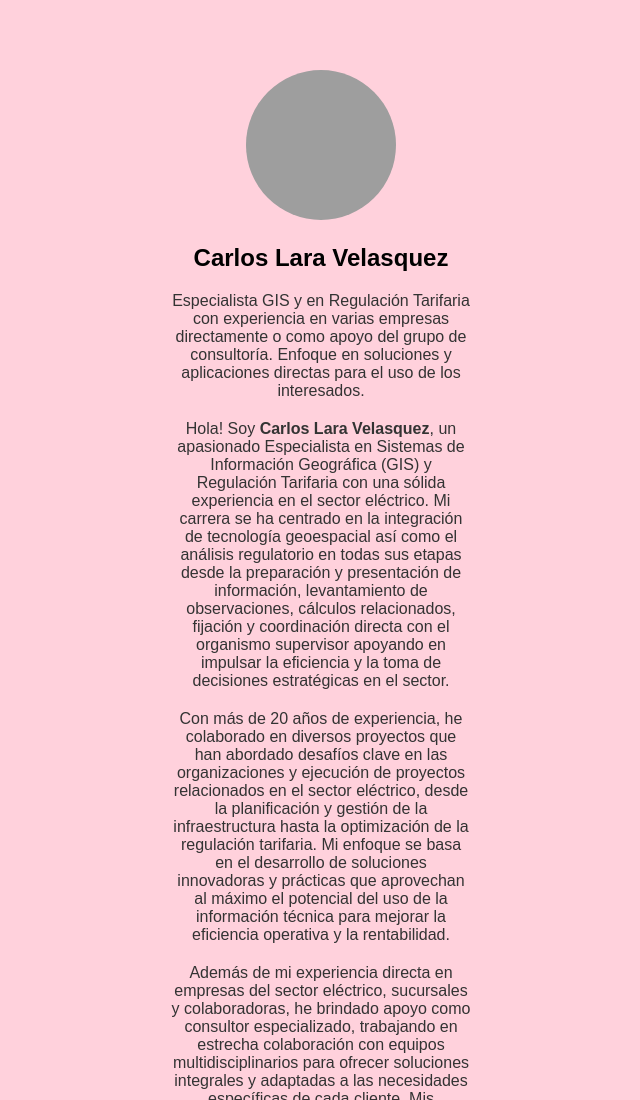
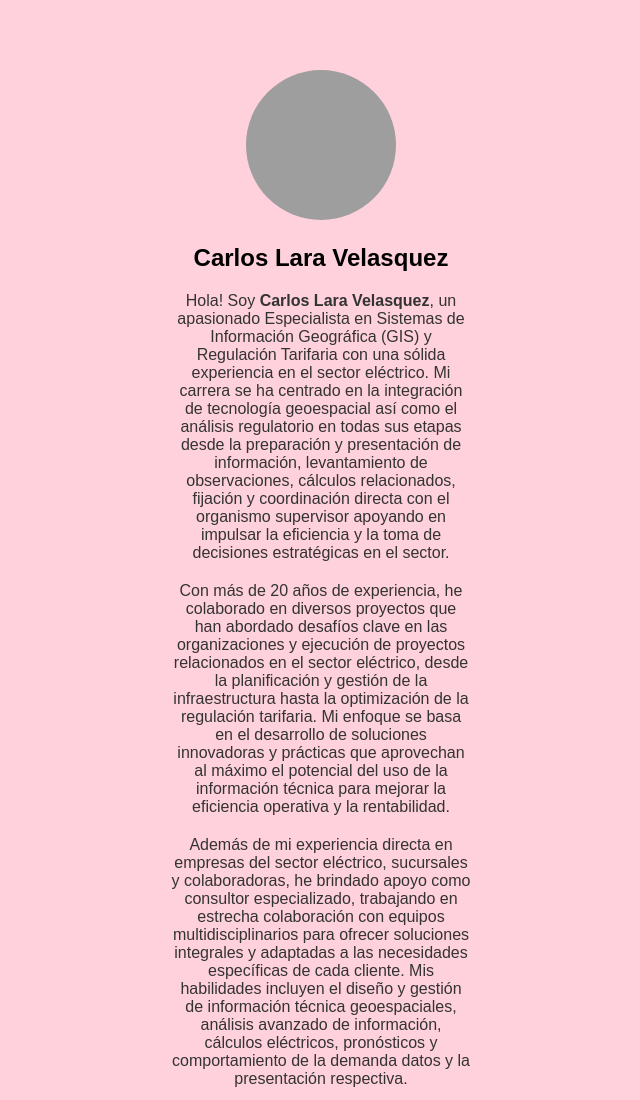
Before and after one commit to cjlarav/carloslara, a plain HTML site: page index.html in a window 1280 px wide. Shown: the top 1100 px of the page, without its empty margins (319-959 px from the left). Drawn offline with Linux system fonts and the light colour scheme; grey boxes are pictures that could not be loaded.

Commit message:
Update index.html

```diff
--- a/index.html
+++ b/index.html
@@ -9,7 +9,6 @@
   <section id="inicio">
     <img src="https://th.bing.com/th/id/R.cd3c74769ce464762452fc86086967b8?rik=2FP9smUHbX0gQQ&riu=http%3a%2f%2f4.bp.blogspot.com%2f-Nm9Ru0gJSiM%2fUNtO-PDUqQI%2fAAAAAAAADoA%2fv9P9Zng7ft8%2fs1600%2fWallpaper_Snoopy_19.png&ehk=vYdm4eaIADxsRgwFd1nsajtJbYHj0RSxbPGNt39RFss%3d&risl=&pid=ImgRaw&r=0" alt="Imagen de cabecera">
     <h1>Carlos Lara Velasquez</h1>
-    <p>Especialista GIS y en Regulación Tarifaria con experiencia en varias empresas directamente o como apoyo del grupo de consultoría. Enfoque en soluciones y aplicaciones directas para el uso de los interesados.</p>
     <p>Hola! Soy <b>Carlos Lara Velasquez</b>, un apasionado Especialista en Sistemas de Información Geográfica (GIS) y Regulación Tarifaria con una sólida experiencia en el sector eléctrico. Mi carrera se ha centrado en la integración de tecnología geoespacial así como el análisis regulatorio en todas sus etapas desde la preparación y presentación de información, levantamiento de observaciones, cálculos relacionados, fijación y coordinación directa con el organismo supervisor apoyando en impulsar la eficiencia y la toma de decisiones estratégicas en el sector.</p>
     <p>Con más de 20 años de experiencia, he colaborado en diversos proyectos que han abordado desafíos clave en las organizaciones y ejecución de proyectos relacionados en el sector eléctrico, desde la planificación y gestión de la infraestructura hasta la optimización de la regulación tarifaria. Mi enfoque se basa en el desarrollo de soluciones innovadoras y prácticas que aprovechan al máximo el potencial del uso de la información técnica para mejorar la eficiencia operativa y la rentabilidad.</p>
     <p>Además de mi experiencia directa en empresas del sector eléctrico, sucursales y colaboradoras, he brindado apoyo como consultor especializado, trabajando en estrecha colaboración con equipos multidisciplinarios para ofrecer soluciones integrales y adaptadas a las necesidades específicas de cada cliente. Mis habilidades incluyen el diseño y gestión de información técnica geoespaciales, análisis avanzado de información, cálculos eléctricos, pronósticos y comportamiento de la demanda datos y la presentación respectiva.</p>
```
